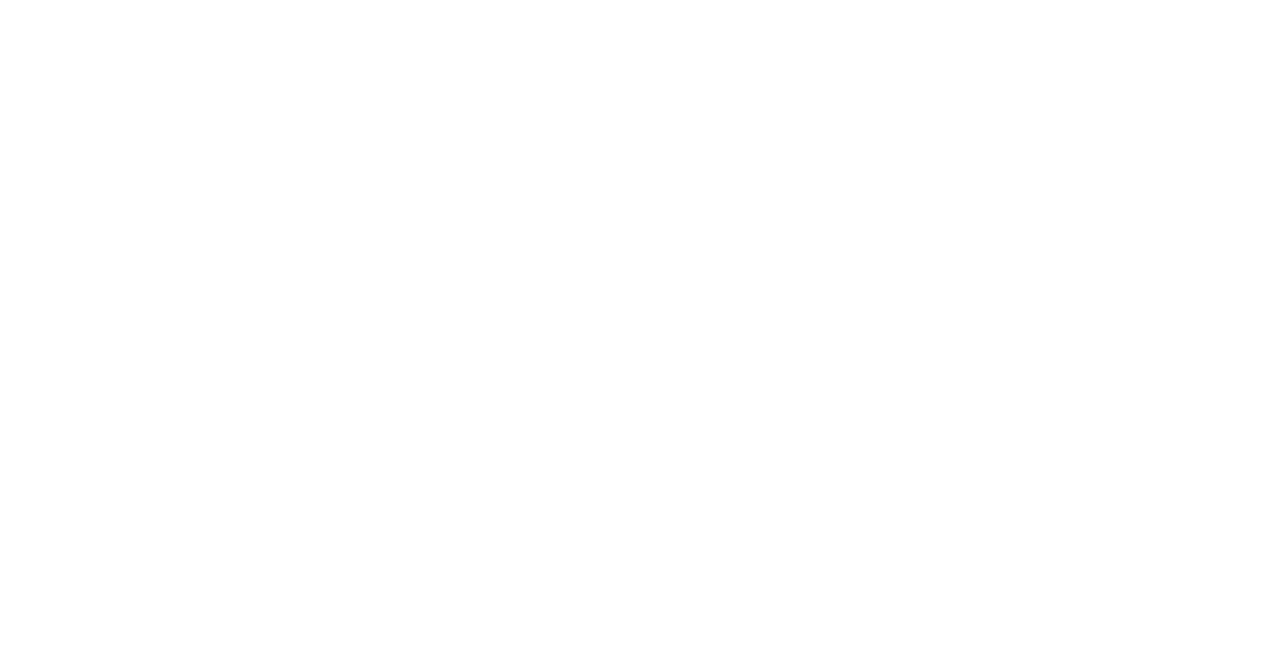
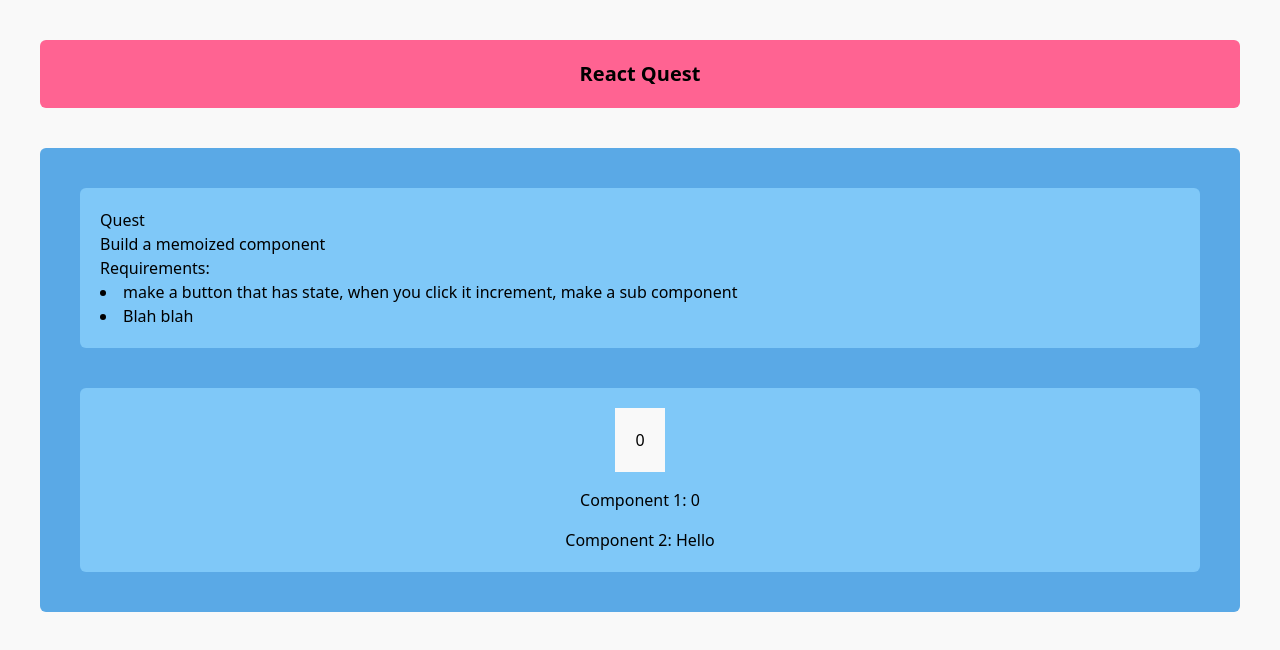
Before and after one commit to MayKhine/react-quest, a React (Vite) app: page /memo in a window 1280 px wide. Before the commit this address had no page. Shown: the top 650 px of the page. Built offline with nearby package versions, Linux system fonts and the light colour scheme.

Commit message:
edit the list layout

```diff
--- a/src/App.tsx
+++ b/src/App.tsx
@@ -38,8 +38,13 @@ export const App = () => {
         >
           Todo List Manager
         </div>
-        <div className="bg-myLightBlue hover:bg-myLightBlue/80 w-60 h-30 rounded-md flex justify-center items-center cursor-pointer">
-          Todo List Manager
+        <div
+          className="bg-myLightBlue hover:bg-myLightBlue/80 w-60 h-30 rounded-md flex justify-center items-center cursor-pointer"
+          onClick={() => {
+            navigate("/memo")
+          }}
+        >
+          Memo
         </div>
         <div className="bg-myLightBlue hover:bg-myLightBlue/80 w-60 h-30 rounded-md flex justify-center items-center cursor-pointer">
           Todo List Manager
--- a/src/main.tsx
+++ b/src/main.tsx
@@ -7,6 +7,7 @@ import { CountCompnent } from "./quests/CountComponent.tsx"
 import { ShoppingCart } from "./quests/ShoppingCart.tsx"
 import { UsePreviousHook } from "./quests/UsePreviousHook.tsx"
 import { TodoList } from "./quests/TodoList.tsx"
+import { Memo } from "./quests/Memo.tsx"
 
 createRoot(document.getElementById("root")!).render(
   <StrictMode>
@@ -17,6 +18,7 @@ createRoot(document.getElementById("root")!).render(
         <Route path="/shoppingcart" element={<ShoppingCart />}></Route>
         <Route path="/useprevioushook" element={<UsePreviousHook />}></Route>
         <Route path="/todolist" element={<TodoList />}></Route>
+        <Route path="/memo" element={<Memo />}></Route>
       </Routes>
     </BrowserRouter>
   </StrictMode>
--- /dev/null
+++ b/src/quests/Memo.tsx
@@ -0,0 +1,61 @@
+import { FC, memo, useCallback, useMemo, useState } from "react"
+import { Logo } from "../layout/Logo"
+
+export const Memo = () => {
+  const [count, setCount] = useState(0)
+
+  const subComp2Onclick2 = useCallback(() => console.log("clicky"), [])
+
+  const content = useMemo(() => {
+    return <SubComponent2 onClick={() => console.log("clicky")} />
+  }, [])
+
+  return (
+    <div className="w-full p-10 bg-myWhite min-h-full h-auto">
+      <Logo />
+      <div className="w-full bg-myBlue flex flex-col justify-center items-center rounded-md p-10 gap-10">
+        <div className="w-full bg-myLightBlue p-5 rounded-md">
+          <p>Quest</p>
+          <p>Build a memoized component</p>
+          <p>Requirements:</p>
+          <li>
+            make a button that has state, when you click it increment, make a
+            sub component
+          </li>
+          <li>Blah blah </li>
+        </div>
+        <div className="w-full bg-myLightBlue p-5 rounded-md flex flex-col justify-center items-center gap-4">
+          <button
+            className="bg-myWhite p-5"
+            onClick={() => {
+              setCount(count + 1)
+            }}
+          >
+            {count}
+          </button>
+          <SubComponent1 count={count} />
+          {content}
+          {/* <MemoSubComponent2 onClick={subComp2Onclick2} /> */}
+        </div>
+      </div>
+    </div>
+  )
+}
+
+type SubComponent1Props = {
+  count: number
+}
+const SubComponent1: FC<SubComponent1Props> = ({ count }) => {
+  console.log("SUb compoentn 1 here")
+
+  return <div> Component 1: {count}</div>
+}
+type SubComponent2 = {
+  onClick: () => void
+}
+const SubComponent2: FC<SubComponent2> = ({ onClick }) => {
+  console.log("SUb compoentn 2 here")
+  return <div onClick={onClick}> Component 2: Hello </div>
+}
+
+const MemoSubComponent2 = memo(SubComponent2)
--- a/src/quests/TodoList.tsx
+++ b/src/quests/TodoList.tsx
@@ -1,6 +1,7 @@
 import { useState } from "react"
 import { Logo } from "../layout/Logo"
-import { IoTrashBinOutline } from "react-icons/io5"
+import { IoIosCloseCircleOutline } from "react-icons/io"
+import { PopUp } from "../layout/PopUp"
 
 type todo = {
   id: number
@@ -10,16 +11,28 @@ type todo = {
 export const TodoList = () => {
   const [todoText, setTodoText] = useState("")
   const [todoList, setTodoList] = useState<Array<todo>>([])
+  const [popUp, setPopUp] = useState(false)
 
   const addTodo = () => {
-    console.log("Add todo ", todoText)
-
+    if (todoText.length == 0) {
+      setPopUp(true)
+      return
+    }
     const newTodo = { id: todoList?.length, todo: todoText, complete: false }
     setTodoList([...todoList, newTodo])
     setTodoText("")
   }
   return (
     <div className="w-full p-10 bg-myWhite min-h-full h-auto">
+      {popUp && (
+        <PopUp
+          onClose={() => {
+            setPopUp(!popUp)
+          }}
+        >
+          <div> Cannot add empty string</div>
+        </PopUp>
+      )}
       <Logo />
       <div className="w-full bg-myBlue flex flex-col justify-center items-center rounded-md p-10 gap-10">
         <div className="w-full bg-myLightBlue p-5 rounded-md">
@@ -66,13 +79,22 @@ export const TodoList = () => {
             </button>
           </div>
           <div>0 items remaining</div>
-          <div>
+          <div className="bg-myWhite  p-2 w-200 rounded-md">
             {todoList.map((todo) => {
               return (
-                <div className="flex flex-row bg-myWhite p-2">
-                  <input type="checkbox" />
-                  <div>{todo.todo}</div>
-                  <IoTrashBinOutline />
+                <div className="flex flex-row bg-myWhite p-2 justify-between items-start w-full gap-5">
+                  {/* <div className="flex flex-row gap-5 bg-pink-400"> */}
+                  <div className="w-7 h-7 flex flex-col justify-center items-center">
+                    <input type="checkbox" className="cursor-pointer w-5 h-5" />
+                  </div>
+                  <div className="w-full overflow-wrap min-h-7 flex items-center ">
+                    {todo.todo}
+                  </div>
+                  <IoIosCloseCircleOutline
+                    size={30}
+                    className="cursor-pointer min-w-5"
+                  />
+                  {/* </div> */}
                 </div>
               )
             })}
```
